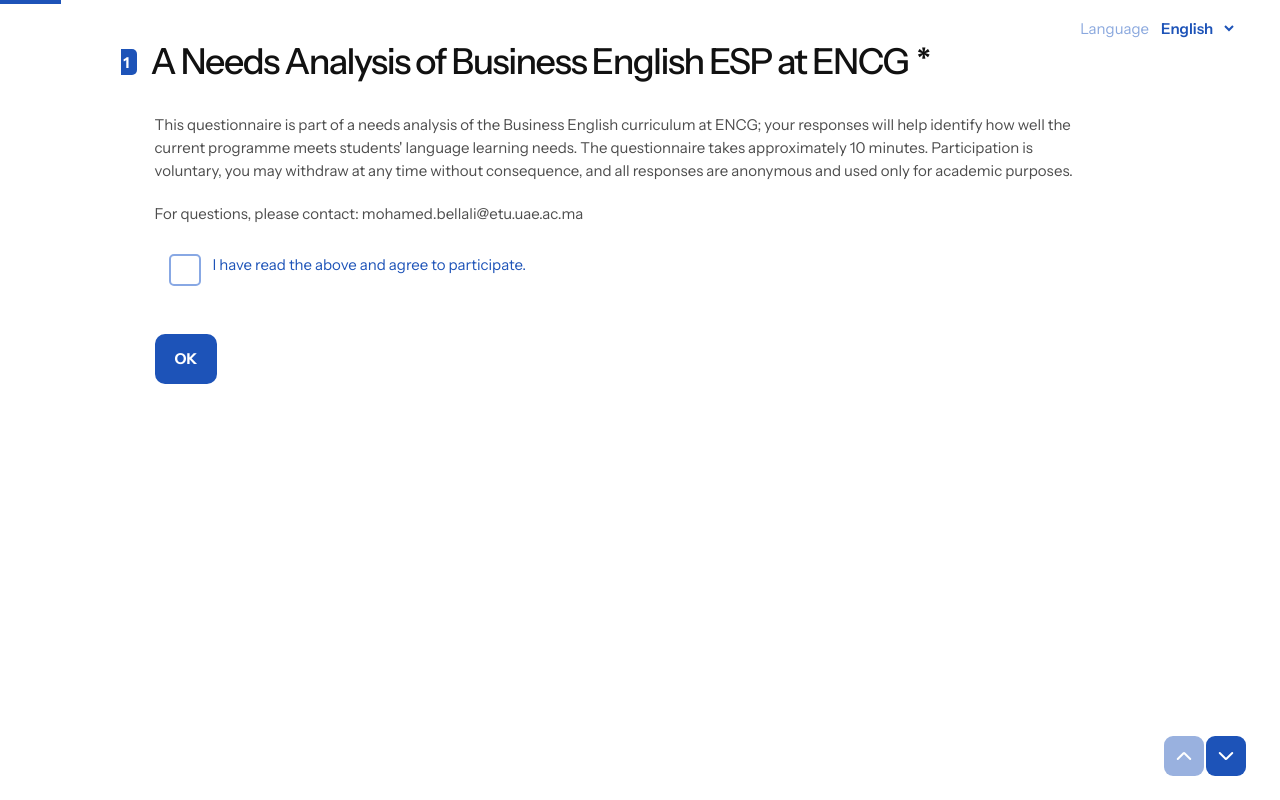
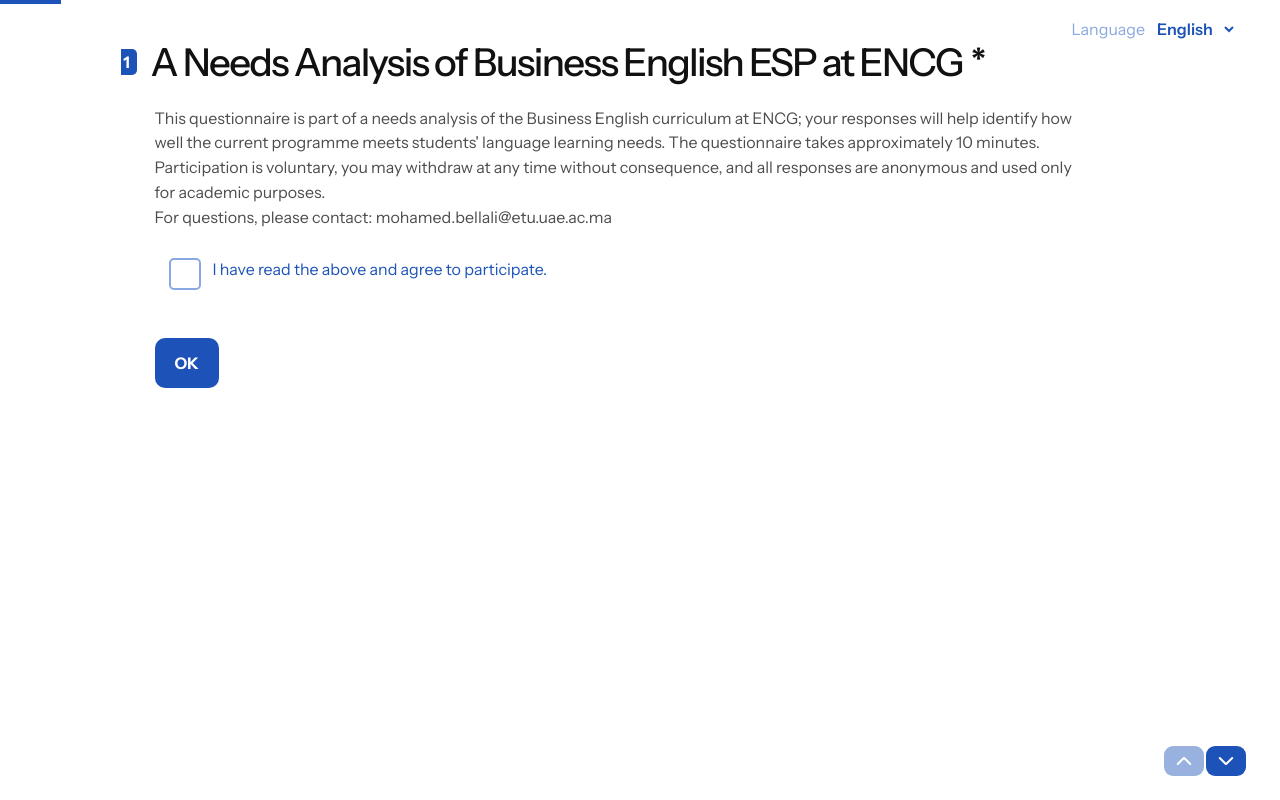
Before and after one commit to DancingPumpkin65/form-online, a React (Vite) app: page / in a window 1280 px wide. Built offline with nearby package versions, Linux system fonts and the light colour scheme.

Commit message:
feat: refactor code structure for improved readability and maintainability

```diff
--- a/styles.css
+++ b/styles.css
@@ -4,7 +4,7 @@
   --text-sm: 1rem;
   --text-md: 1rem;
   --text-lg: 1.1rem;
-  --text-xl: 1.8rem;
+  --text-xl: 1.6rem;
   --bg: #ffffff;
   --ink: #111111;
   --ink-soft: #4d4d4d;
@@ -32,7 +32,7 @@
 }
 
 html {
-  font-size: 15px;
+  font-size: 100%;
   overflow-y: scroll;
   scrollbar-gutter: stable;
   scroll-behavior: smooth;
@@ -186,7 +186,7 @@
 .step-main,
 .success-panel,
 .section-intro-panel {
-  gap: 30px;
+  gap: 20px;
 }
 
 .step-header {
@@ -220,7 +220,7 @@
 .success-title,
 .section-intro-title {
   margin: 0;
-  font-size: clamp(var(--text-xl), 2.8vw, 3.1rem);
+  font-size: clamp(var(--text-xl), calc(var(--text-xl) + 1vw), calc(var(--text-xl) * 1.72));
   font-weight: 500;
   line-height: 1.16;
   letter-spacing: -0.045em;
@@ -242,13 +242,12 @@
 }
 
 .field-stack {
-  gap: 14px;
   margin-left: 34px;
 }
 
 .field-stack-description {
   max-width: 940px;
-  margin: 0 0 6px;
+  margin: 0;
   color: var(--ink-soft);
   font-size: var(--text-sm);
   line-height: 1.55;
@@ -840,7 +839,7 @@
   z-index: 0;
   margin: 0;
   color: color-mix(in srgb, var(--accent) 14%, white);
-  font-size: clamp(5rem, 12vw, 8rem);
+  font-size: clamp(calc(var(--text-xl) * 2.8), 12vw, calc(var(--text-xl) * 4.45));
   line-height: 0.7;
 }
 
@@ -877,7 +876,7 @@
   align-items: center;
   justify-content: center;
   width: 40px;
-  height: 40px;
+  height: 30px;
   border: 0;
   border-radius: 9px;
   background: var(--accent);
@@ -1122,7 +1121,7 @@
   .question-title,
   .success-title,
   .section-intro-title {
-    font-size: clamp(calc(var(--text-xl) - 0.3rem), 7vw, 2.2rem);
+    font-size: clamp(calc(var(--text-xl) - 0.3rem), 7vw, calc(var(--text-xl) + 0.4rem));
   }
 
   .step-description,
```
Also changed, not shown: 4 other files (tests, documents, lock files or other folders).
